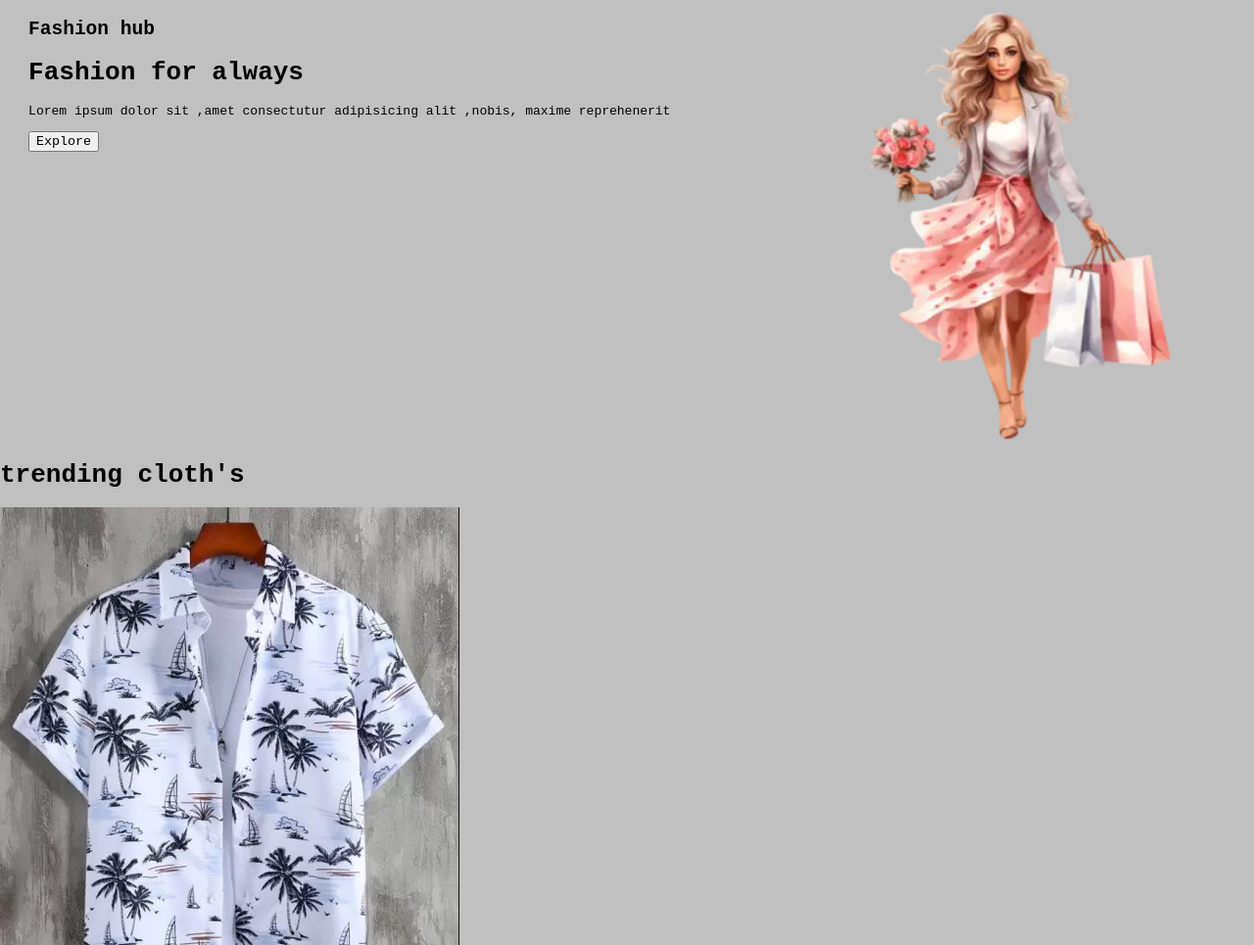
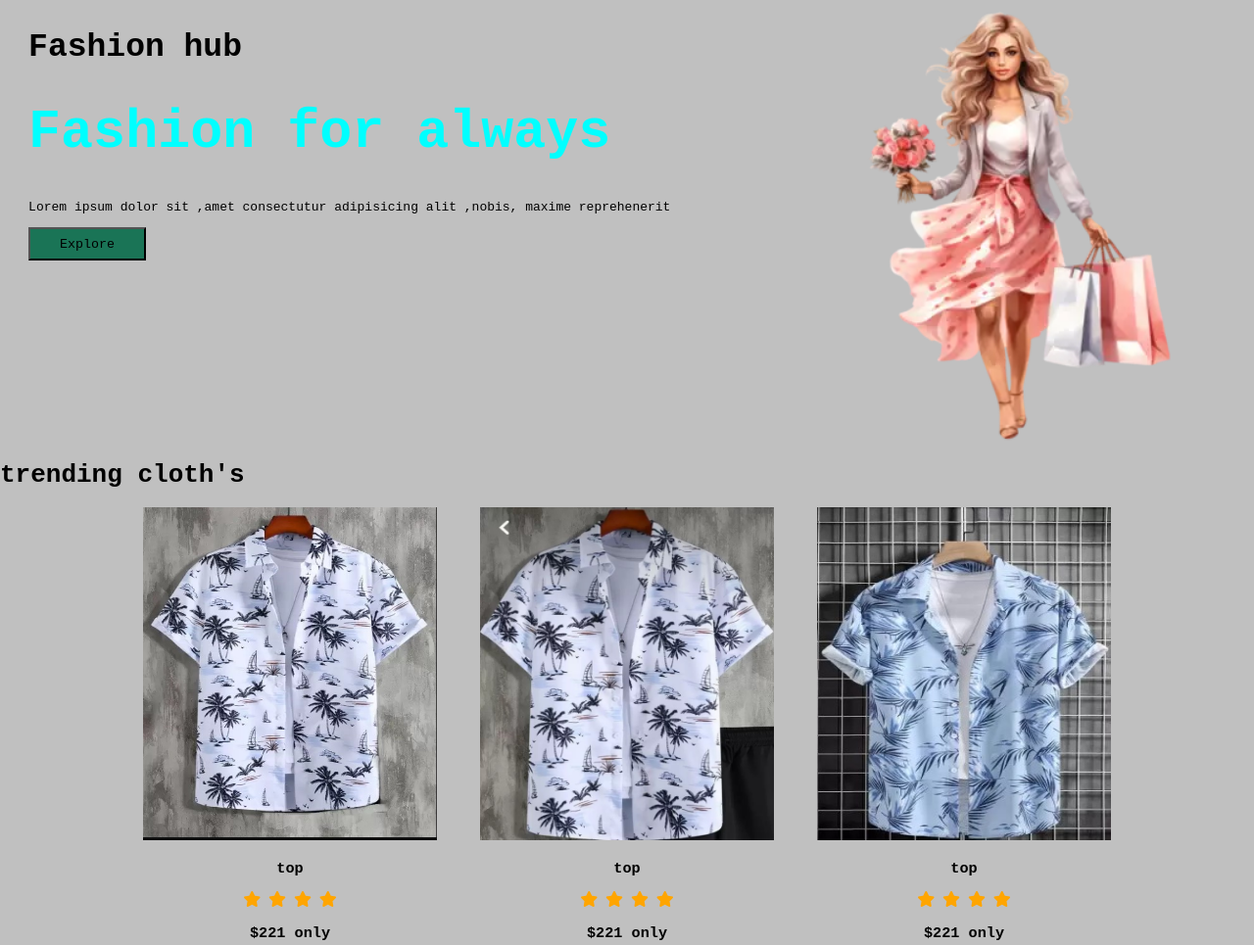
Before and after one commit to vikash-tech-hub/e-commerce-website, a plain HTML site: page index.html in a window 1280 px wide. Shown: the part 197-1162 px from the top of the page at 98% size. Drawn offline with Linux system fonts and the light colour scheme.

Commit message:
card fixed img

```diff
--- a/index.html
+++ b/index.html
@@ -169,12 +169,12 @@
         </div>
         <div class="blog">
             <div class="blogcard">
-                <img src="c3.webp" alt="">
+                <img src="c3.web.jpg" alt="">
                 <p>Lorem ipsum dolor sit amet consectetur adipisicing elit. Blanditiis obcaecati eveniet sapiente.</p>
                 <a href="">read-more</a>
             </div>
             <div class="blogcard">
-                <img src="c2.webp" alt="">
+                <img src="c2.web.jpg" alt="">
                 <p>Lorem ipsum dolor sit amet consectetur adipisicing elit. Blanditiis obcaecati eveniet sapiente.</p>
                 <a href="">read-more</a>
             </div>
--- a/newweb.css
+++ b/newweb.css
@@ -55,6 +55,52 @@ ul li a:hover,ul li a.active{
     justify-content: space-around;
     margin-top: 200px;
 }
+.maintext h1{
+    font-size: 55px;
+    justify-content: center;
+    color: aqua;
+}
+
+.maintext h2{
+    font-size: 33px;
+
+
+}
+.maintext button{
+    width: 120px;
+    height: 34px;
+    background-color: rgb(26, 116, 86);
+
+
+}
+.maintext button:hover{
+    border:2px solid rgb(10, 54, 54);
+    background-color: transparent;
+    color: black;
+
+
+}
+.cards{
+    display: flex;
+    justify-content: center;
+}
+
+.cards .crd{
+    margin-inline: 22px;
+    text-align: center;
+
+}
+.crd i{
+    color: orange;
+}
+.crd img{
+    width: 300px;
+    height: 340px;
+}
+.crd h3{
+    position: relative;
+    top: 1px;
+}
 @media only screen and (max-width:600px){
     nav ul{
         display: none;
```
